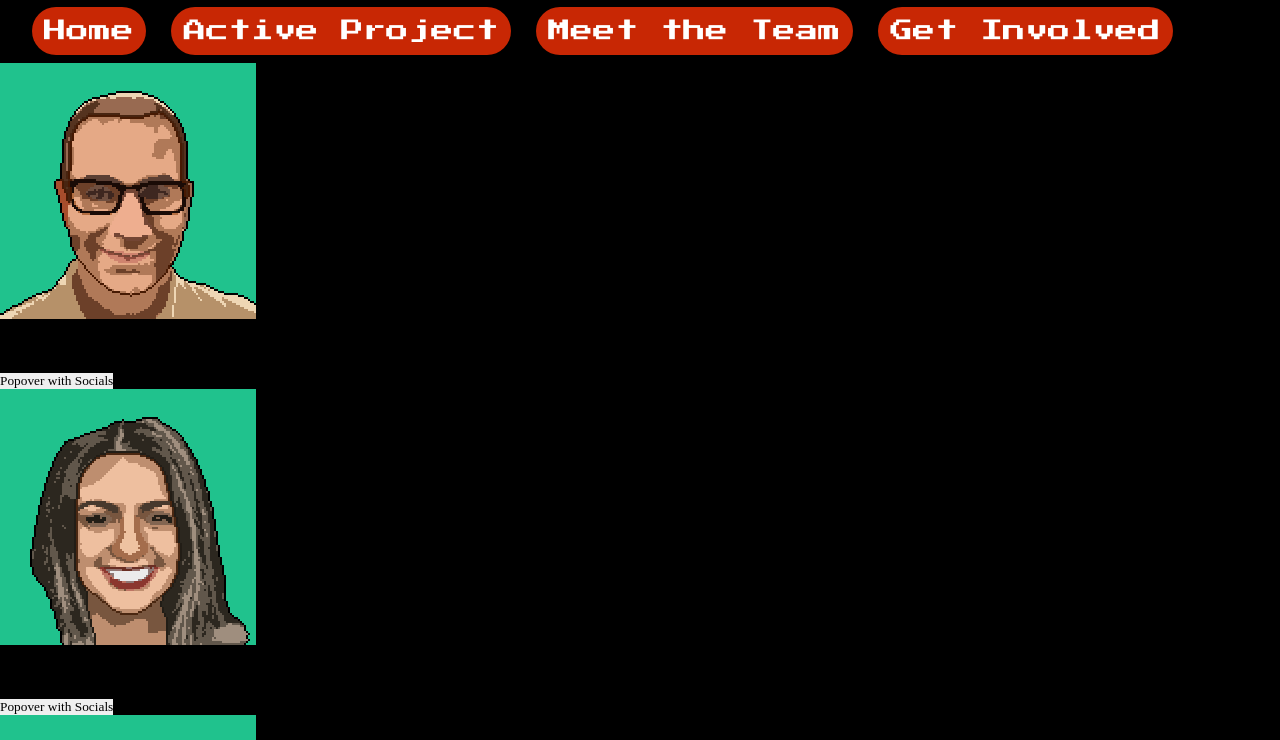
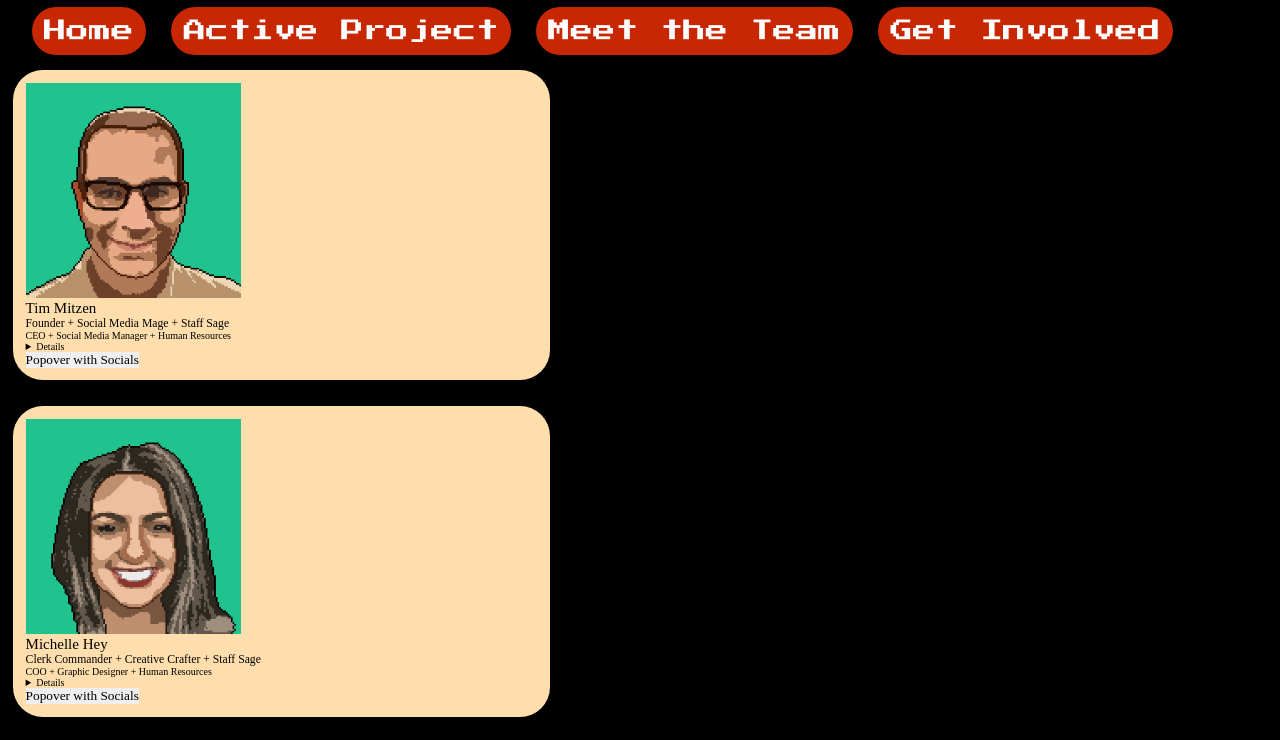
Before and after one commit to Laarzae-Studios/PMR, a React (Create React App) app: page /the-team in a window 1280 px wide. Shown: the top 740 px of the page. Built offline with nearby package versions, Linux system fonts and the light colour scheme; a web font is replaced by a local one.

Commit message:
adjusted image sizing, added background to define member cards, file cleanup

```diff
--- /dev/null
+++ b/src/components/ActiveProject/ActiveProject.scss
@@ -0,0 +1,9 @@
+/**
+ * Remember your why
+ * */
+
+@use '../../sass/_projectVariables';
+
+.project-mage-logo {
+    width: 24%;
+}
--- /dev/null
+++ b/src/components/GetInvolved/GetInvolved.scss
@@ -0,0 +1,5 @@
+/**
+ * Remember your why
+ * */
+
+@use '../../sass/_projectVariables';
--- /dev/null
+++ b/src/components/Home/Home.scss
@@ -0,0 +1,9 @@
+/**
+ * Remember your why
+ * */
+
+@use '../../sass/_projectVariables';
+
+.laarzae-logo {
+    width: 33%;
+}
--- a/src/components/MeetTheTeam/MeetTheTeam.jsx
+++ b/src/components/MeetTheTeam/MeetTheTeam.jsx
@@ -6,7 +6,7 @@
 import React from 'react';
 
 // Import components
-import TeamMember from './TeamMember';
+import TeamMember from './TeamMember/TeamMember.jsx';
 
 // Import data for team
 import theTeam from '../../data/theTeam';
--- /dev/null
+++ b/src/components/MeetTheTeam/MeetTheTeam.scss
@@ -0,0 +1,8 @@
+/**
+ * Remember your why
+ * */
+
+// @use must be written before other rules
+@use '../../../src/sass/_projectVariables';
+
+@import 'TeamMember/TeamMember';
--- /dev/null
+++ b/src/components/MeetTheTeam/TeamMember/TeamMember.scss
@@ -0,0 +1,17 @@
+/**
+ * Remember your why
+ * */
+
+@use '../../../../src/sass/_projectVariables';
+
+figure {
+    width: 42%;
+    padding: 1%;
+    margin: 2% 1%;
+    background-color: navajowhite;
+    border-radius: 3rem;
+
+    .mug-shot {
+        width: 42%;
+    }
+}
--- a/src/data/theTeam.js
+++ b/src/data/theTeam.js
@@ -8,7 +8,7 @@
 import timPhoto from '../images/tim-pixel.png';
 import michellePhoto from '../images/michelle-pixel.png';
 import tawnyaPhoto from '../images/tawnya-pixel.png';
-import randyPhoto from '../images/ryan-pixel.png';
+import randyPhoto from '../images/randy-pixel.png';
 import kylePhoto from '../images/kyle-pixel.png';
 import benPhoto from '../images/ben-pixel.png';
 import ryanPhoto from '../images/ryan-pixel.png';
--- a/src/main.scss
+++ b/src/main.scss
@@ -6,7 +6,12 @@
 
 @import "sass/reset",
         "sass/screen-reader-only",
-        "components/MainNav/MainNav";
+        "components/MainNav/MainNav",
+        "components/Home/Home",
+        "components/ActiveProject/ActiveProject",
+        "components/MeetTheTeam/MeetTheTeam",
+        "components/GetInvolved/GetInvolved";
+
 
 html {
     background-color: black;
--- a/src/sass/_projectVariables.scss
+++ b/src/sass/_projectVariables.scss
@@ -1,6 +1,7 @@
 /**
  * Remember your why
  * */
+
 @import url('https://fonts.googleapis.com/css2?family=Akaya+Telivigala&family=Press+Start+2P&family=Zilla+Slab+Highlight&display=swap');
 
 $pixel-font-stack: 'Press Start 2P', cursive;
```
Also changed, not shown: src/components/MeetTheTeam/TeamMember/TeamMember.jsx (renamed from src/components/MeetTheTeam/TeamMember.jsx).
